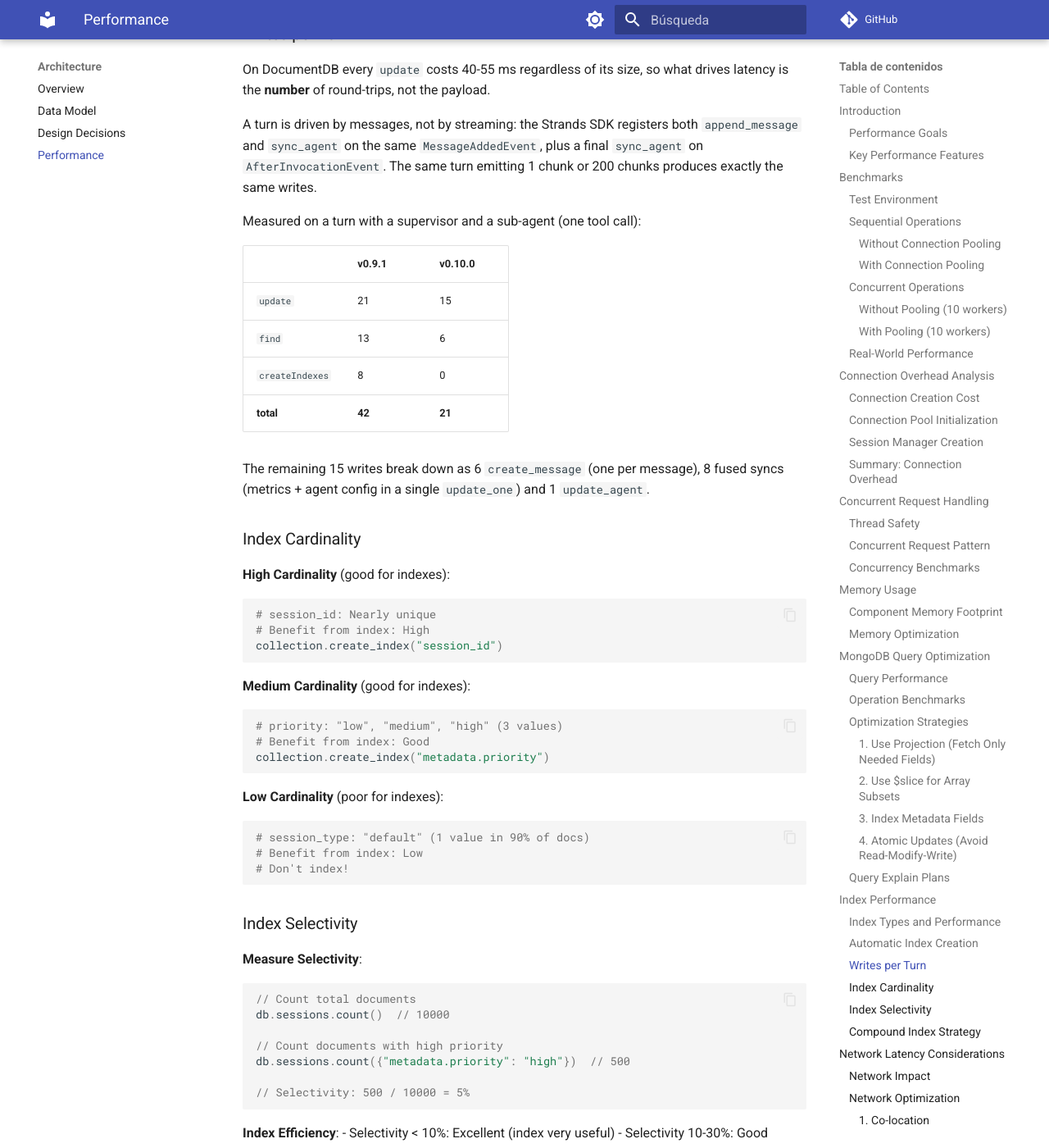
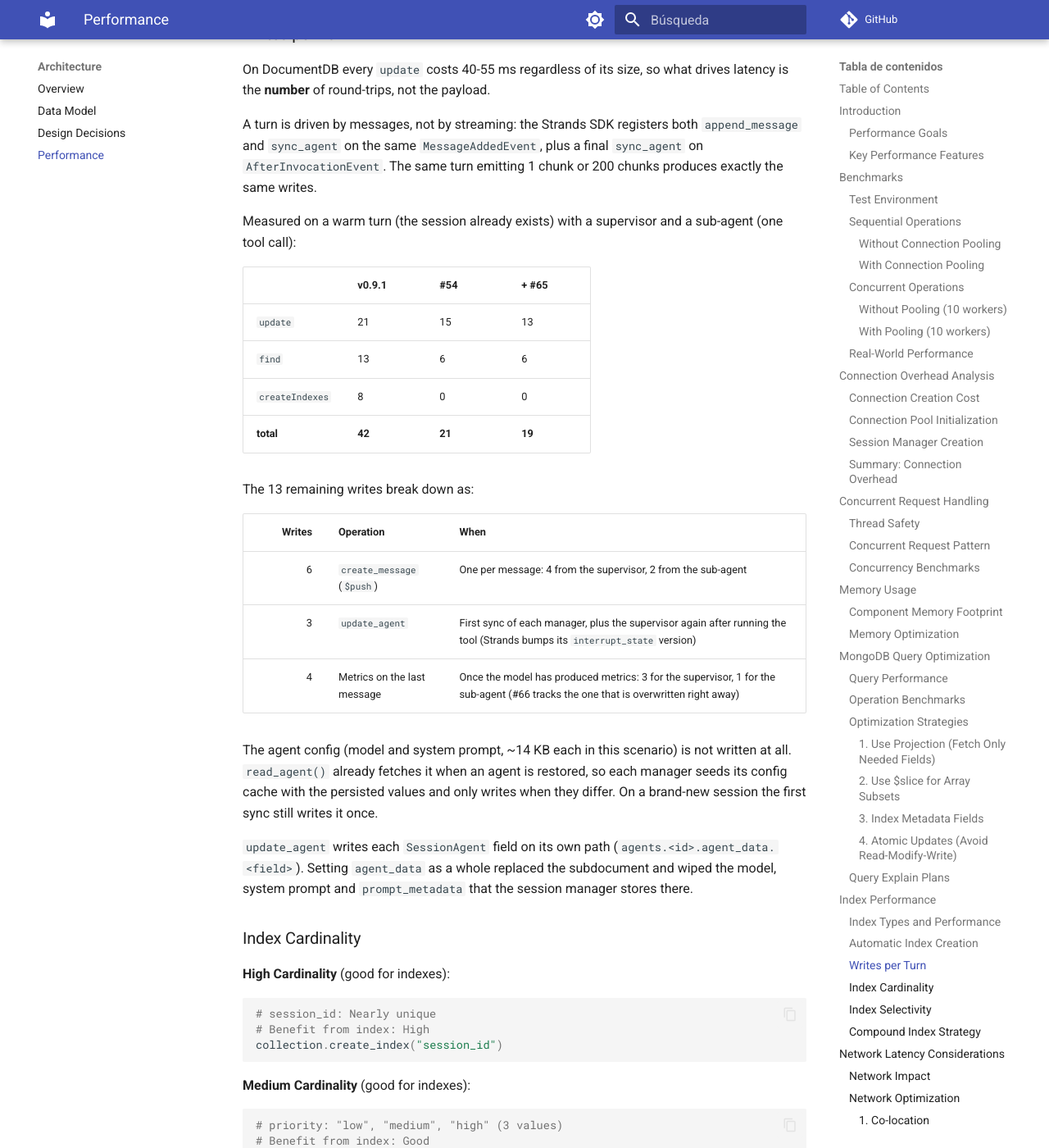
Before and after one commit to iguinea/mongodb-session-manager, an MkDocs documentation site: the page built from docs/architecture/performance.md, in a window 1280 px wide and 1400 px high, scrolled down 14303 px. Shown: the whole window at 82% size. Built offline with MkDocs 1.6.1 and Material for MkDocs 9.7.7, drawn with Linux system fonts in a browser that asks for light colours; comment, search, counter and statistics services are not loaded.

Commit message:
Docs: documentar la hidratación y el arreglo de update_agent (#65)
- performance.md: presupuesto del turno (15 -> 13) y desglose medido; el
  anterior (6 + 8 + 1) no cuadraba con la traza.
- data-model.md: quién escribe cada campo de agent_data y cómo se
  actualiza.
- API del repositorio: read_agent, pop_read_agent_config y update_agent.
- API del manager: sync_agent e initialize. El ejemplo de initialize lo
  llamaba a mano tras crear el Agent, lo que lanza SessionException.
- CLAUDE.md, y el plan con el resultado medido.

Co-Authored-By: Claude Opus 5 (1M context) <noreply@anthropic.com>

```diff
--- a/docs/architecture/performance.md
+++ b/docs/architecture/performance.md
@@ -668,18 +668,33 @@ A turn is driven by messages, not by streaming: the Strands SDK registers both
 `sync_agent` on `AfterInvocationEvent`. The same turn emitting 1 chunk or 200
 chunks produces exactly the same writes.
 
-Measured on a turn with a supervisor and a sub-agent (one tool call):
+Measured on a warm turn (the session already exists) with a supervisor and a
+sub-agent (one tool call):
 
-| | v0.9.1 | v0.10.0 |
-|---|---|---|
-| `update` | 21 | 15 |
-| `find` | 13 | 6 |
-| `createIndexes` | 8 | 0 |
-| **total** | **42** | **21** |
+| | v0.9.1 | #54 | + #65 |
+|---|---|---|---|
+| `update` | 21 | 15 | 13 |
+| `find` | 13 | 6 | 6 |
+| `createIndexes` | 8 | 0 | 0 |
+| **total** | **42** | **21** | **19** |
 
-The remaining 15 writes break down as 6 `create_message` (one per message),
-8 fused syncs (metrics + agent config in a single `update_one`) and 1
-`update_agent`.
+The 13 remaining writes break down as:
+
+| Writes | Operation | When |
+|---:|---|---|
+| 6 | `create_message` (`$push`) | One per message: 4 from the supervisor, 2 from the sub-agent |
+| 3 | `update_agent` | First sync of each manager, plus the supervisor again after running the tool (Strands bumps its `interrupt_state` version) |
+| 4 | Metrics on the last message | Once the model has produced metrics: 3 for the supervisor, 1 for the sub-agent (#66 tracks the one that is overwritten right away) |
+
+The agent config (model and system prompt, ~14 KB each in this scenario) is not
+written at all. `read_agent()` already fetches it when an agent is restored, so
+each manager seeds its config cache with the persisted values and only writes
+when they differ. On a brand-new session the first sync still writes it once.
+
+`update_agent` writes each `SessionAgent` field on its own path
+(`agents.<id>.agent_data.<field>`). Setting `agent_data` as a whole replaced the
+subdocument and wiped the model, system prompt and `prompt_metadata` that the
+session manager stores there.
 
 ### Index Cardinality
 
```
Also changed, not shown: CLAUDE.md (+2 -1 lines), docs/api-reference/mongodb-session-manager.md (+13 -9 lines), docs/api-reference/mongodb-session-repository.md (+38 -4 lines), docs/architecture/data-model.md (+6 -4 lines), features/2_hydrate_agent_config_cache/plan.md (+36 -18 lines).
